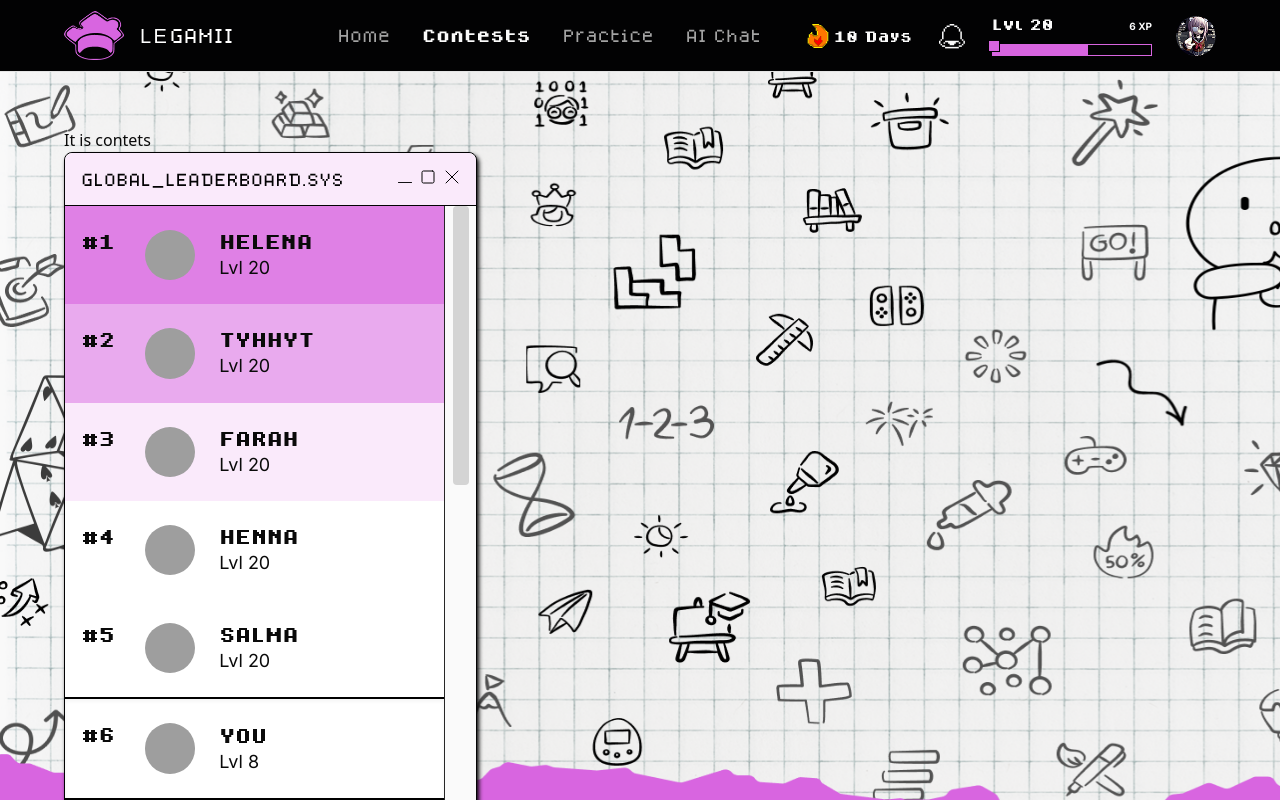
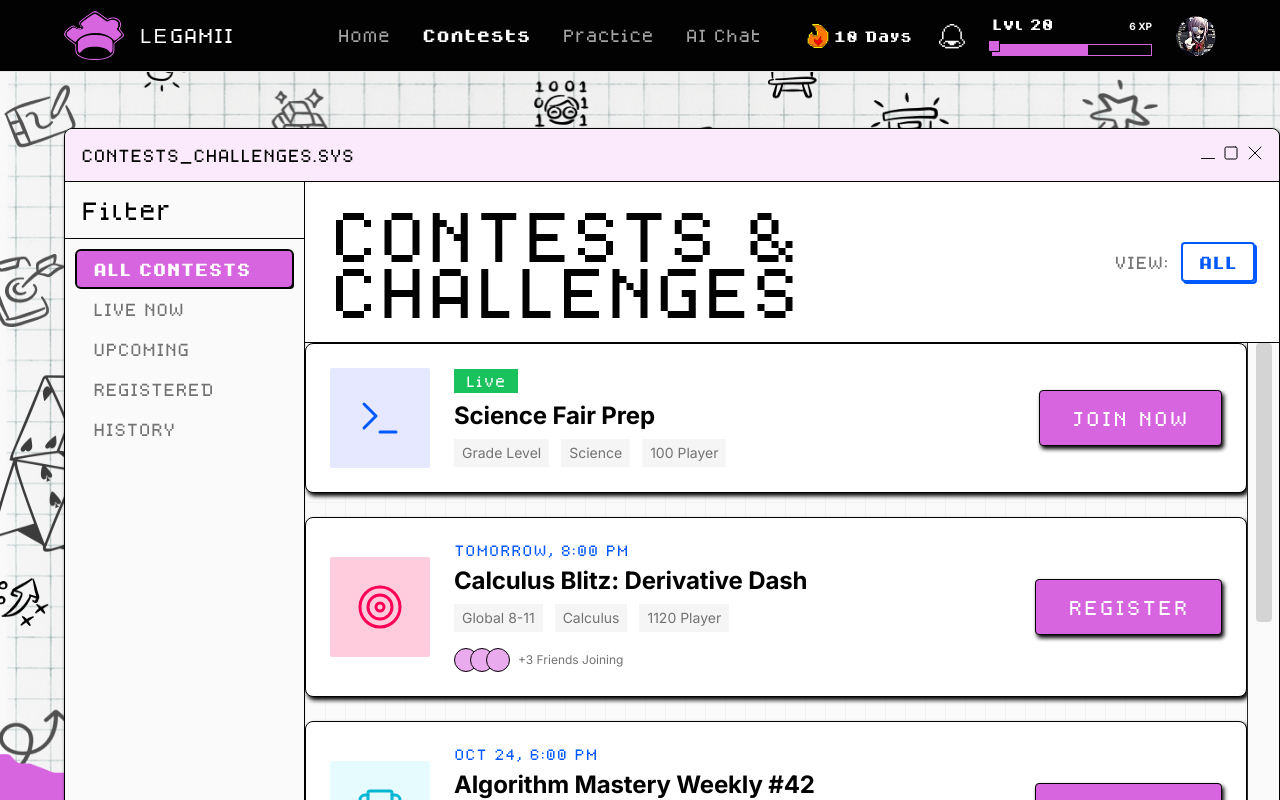
Before and after one commit to AbdalrahmanEmara/legamii-platform, a Next.js app: page /contests in a window 1280 px wide. Shown: the top 800 px of the page. Built offline with nearby package versions, Linux system fonts and the light colour scheme; grey boxes are pictures that could not be loaded; a web font is replaced by a local one.

Commit message:
first page v1

```diff
--- a/src/app/(app)/contests/page.js
+++ b/src/app/(app)/contests/page.js
@@ -1,14 +1,103 @@
-// import Leaderboard from "../_components/ui/Leaderboard";
+import CustomScroll from "@/components/ui/CustomScroll";
+import ReusableWindow from "@/components/ui/ReusableWindow";
+import ContestCard from "@/components/ui/ContestCard";
+import { Terminal, Target, Trophy, Swords, Zap } from "lucide-react";
 
-import Leaderboard from "@/components/ui/Leaderboard";
+export default function ContestsPage() {
+  const filters = [
+    { id: "all", label: "All Contests", active: true },
+    { id: "live", label: "Live Now", active: false },
+    { id: "upcoming", label: "Upcoming", active: false },
+    { id: "registered", label: "Registered", active: false },
+    { id: "history", label: "History", active: false },
+  ];
 
-function page() {
+  const mockContests = [
+    {
+      id: 1,
+      title: "Science Fair Prep",
+      tags: ["Grade Level", "Science", "100 Player"],
+      icon: Terminal, // Using terminal for now, or beaker if available
+      iconBg: "bg-secondary-50",
+      iconColor: "text-secondary-500",
+      status: "Live",
+      friendsJoining: 0,
+    },
+    {
+      id: 2,
+      title: "Calculus Blitz: Derivative Dash",
+      tags: ["Global 8-11", "Calculus", "1120 Player"],
+      icon: Target,
+      iconBg: "bg-red-100", // Pinkish background
+      iconColor: "text-red-500",
+      status: "Upcoming",
+      timeText: "Tomorrow, 8:00 PM",
+      friendsJoining: 3,
+    },
+    {
+      id: 3,
+      title: "Algorithm Mastery Weekly #42",
+      tags: ["Global", "Algorithms", "2000 Player"],
+      icon: Trophy,
+      iconBg: "bg-cyan-50",
+      iconColor: "text-cyan-500",
+      status: "Upcoming",
+      timeText: "Oct 24, 6:00 PM",
+      friendsJoining: 12,
+    },
+  ];
+
   return (
-    <>
-      <div>It is contets</div>
-      <Leaderboard/>
-    </>
+    <ReusableWindow
+      title="Contests_challenges.sys"
+      className="m-auto flex h-[85vh] w-[95vw] max-w-[1400px] flex-col overflow-hidden"
+    >
+      <div className="flex flex-1 overflow-hidden">
+        {/* Sidebar */}
+        <aside className="flex w-[240px] shrink-0 flex-col border-r border-text bg-el-bg">
+          <div className="border-b border-text p-sm">
+            <h2 className="heading-h6 font-primary text-text">Filter</h2>
+          </div>
+          <nav className="flex flex-1 flex-col p-xs gap-y-1">
+            {filters.map((filter) => (
+              <button
+                key={filter.id}
+                className={`flex w-full items-center justify-between rounded px-sm py-xs2 text-left transition-colors ${
+                  filter.active
+                    ? "bg-primary-500 font-bold text-white shadow-[2px_2px_0px_0px_rgba(0,0,0,1)] outline outline-2 outline-text"
+                    : "text-sec-text hover:bg-neutral-200 hover:text-text"
+                }`}
+              >
+                <span className="font-primary text-sm uppercase">{filter.label}</span>
+              </button>
+            ))}
+          </nav>
+        </aside>
+
+        {/* Main Content Area */}
+        <div className="flex flex-1 flex-col bg-neutral-50 overflow-hidden relative">
+          {/* Subtle grid background pattern */}
+          <div className="absolute inset-0 z-0 opacity-[0.03] pointer-events-none" style={{ backgroundImage: "linear-gradient(#000 1px, transparent 1px), linear-gradient(90deg, #000 1px, transparent 1px)", backgroundSize: "20px 20px" }}></div>
+
+          <div className="z-10 flex items-center justify-between border-b border-text bg-white p-base">
+            <h1 className="title-3 text-text uppercase m-0 leading-none">Contests & Challenges</h1>
+            <div className="flex items-center gap-xs">
+              <span className="font-primary text-sm text-sec-text">VIEW:</span>
+              <button className="rounded border-2 border-secondary-500 px-sm py-xs2 font-primary text-sm font-bold text-secondary-500 shadow-[2px_2px_0px_0px_#0059ff] transition-transform hover:-translate-y-0.5">
+                ALL
+              </button>
+            </div>
+          </div>
+
+          <CustomScroll className="flex-1 p-base lg:p-lg z-10">
+            <div className="mx-auto flex max-w-5xl flex-col gap-base pb-lg">
+              {mockContests.map((contest) => (
+                <ContestCard key={contest.id} {...contest} />
+              ))}
+            </div>
+          </CustomScroll>
+        </div>
+      </div>
+    </ReusableWindow>
   );
 }
-
-export default page;
--- a/src/app/(app)/home/page.js
+++ b/src/app/(app)/home/page.js
@@ -1,7 +1,11 @@
+import DailyMissions from "@/components/home/DailyMissions";
+import WelcomeWindow from "@/components/home/WelcomeWindow";
+
 export default function PracticePage() {
   return (
     <div>
-      <p className="title-1 text-primary-500">Home Page</p>
+      <WelcomeWindow />
+      <DailyMissions />
     </div>
   );
 }
--- /dev/null
+++ b/src/components/home/DailyMissions.js
@@ -0,0 +1,15 @@
+import ReusableWindow from "../ui/ReusableWindow"
+
+function DailyMissions() {
+    return (
+        <ReusableWindow title="Daily_missions.sys">
+            <div className="flex p-base flex-col items-start gap-base self-stretch">
+               {/** Header */}
+               <div className="heading-h5-primary font-semibold">DAILY MISSIONS</div>
+            </div>
+
+        </ReusableWindow>
+    )
+}
+
+export default DailyMissions
--- /dev/null
+++ b/src/components/home/WelcomeWindow.js
@@ -0,0 +1,30 @@
+import Btn1 from "../ui/Btn1"
+import Button from "../ui/Button"
+import ButtonSecondary from "../ui/ButtonSecondary"
+import ReusableWindow from "../ui/ReusableWindow"
+
+function WelcomeWindow() {
+    return (
+           <ReusableWindow title="welcome.sys">
+            <div className="flex p-base flex-col gap-sm self-stretch items-start">
+              {/** Welcome message */}
+              <div className="heading-h4 font-primary text-text font-semibold">
+                 WELCOME BACK , NAME
+              </div>
+              {/** Join class */}
+              <div className="flex flex-col px-sm gap-base self-stretch items-start">
+                <p className="body-1">Ready to join your class ?</p>
+                {/** Class code */}
+                <div className="flex items-center gap-md self-stretch">
+                      <input>
+                      </input>
+
+                      <Btn1 title="JOIN" className={`rounded-md gap-xs label-1 font-semibold`} />
+                </div>
+              </div>
+            </div>
+            </ReusableWindow>
+    )
+}
+
+export default WelcomeWindow
--- a/src/components/ui/Button.js
+++ b/src/components/ui/Button.js
@@ -1,7 +1,7 @@
 function Button({ children, className }) {
   return (
     <button
-      className={`flex items-center justify-center rounded border border-[#020203] bg-[#D865E0] px-8 py-4 shadow-[2px_3px_4px_0_#000] ${className}`}
+      className={`flex items-center justify-center rounded border border-[#020203] bg-[#D865E0] px-md py-sm shadow-[2px_3px_4px_0_#000] ${className}`}
     >
       {children}
     </button>
--- /dev/null
+++ b/src/components/ui/ContestCard.js
@@ -0,0 +1,81 @@
+import { Trophy, ArrowRight } from "lucide-react";
+import Button from "./Button";
+
+export default function ContestCard({
+  title,
+  tags = [],
+  icon: Icon = Trophy,
+  iconBg = "bg-secondary-50",
+  iconColor = "text-secondary-500",
+  status = "Live",
+  timeText,
+  friendsJoining = 0,
+}) {
+  return (
+    <div className="flex w-full items-center justify-between rounded-lg border-[1.5px] border-text bg-white p-base shadow-[2px_3px_4px_0_rgba(0,0,0,1)]">
+      <div className="flex items-center gap-base">
+        {/* Icon Square */}
+        <div
+          className={`flex h-[100px] w-[100px] shrink-0 items-center justify-center rounded-sm ${iconBg}`}
+        >
+          <Icon className={`h-12 w-12 ${iconColor}`} strokeWidth={1.5} />
+        </div>
+
+        {/* Content Area */}
+        <div className="flex flex-col gap-xs2">
+          {/* Top Badge or Time */}
+          {status.toLowerCase() === "live" ? (
+            <div className="inline-flex w-fit items-center justify-center bg-green-600 px-xs py-1 text-white">
+              <span className="font-primary text-xs tracking-wider capitalize">{status}</span>
+            </div>
+          ) : (
+            <div className="font-primary text-xs tracking-wider text-secondary-500 uppercase">
+              {timeText}
+            </div>
+          )}
+
+          {/* Title */}
+          <h3 className="heading-h5 font-secondary font-bold text-text sm:heading-h4">
+            {title}
+          </h3>
+
+          {/* Tags */}
+          <div className="flex items-center gap-xs">
+            {tags.map((tag, index) => (
+              <span
+                key={index}
+                className="bg-neutral-100 px-xs2 py-1 font-secondary text-sm text-sec-text"
+              >
+                {tag}
+              </span>
+            ))}
+          </div>
+
+          {/* Avatars Area (if friends joining) */}
+          {friendsJoining > 0 && (
+            <div className="mt-xs2 flex items-center gap-xs2">
+              <div className="flex -space-x-2">
+                {[...Array(3)].map((_, i) => (
+                  <div
+                    key={i}
+                    className="h-6 w-6 rounded-full border border-text bg-primary-200"
+                  />
+                ))}
+              </div>
+              <span className="font-secondary text-xs text-sec-text">
+                +{friendsJoining} Friends Joining
+              </span>
+            </div>
+          )}
+        </div>
+      </div>
+
+      {/* Action Button */}
+      <Button className="px-md py-sm hover:bg-primary-600 transition-colors">
+        <span className="label-1 font-primary uppercase text-white tracking-widest">
+          {status.toLowerCase() === "live" ? "JOIN NOW" : "REGISTER"}
+        </span>
+      </Button>
+    </div>
+  );
+}
```
